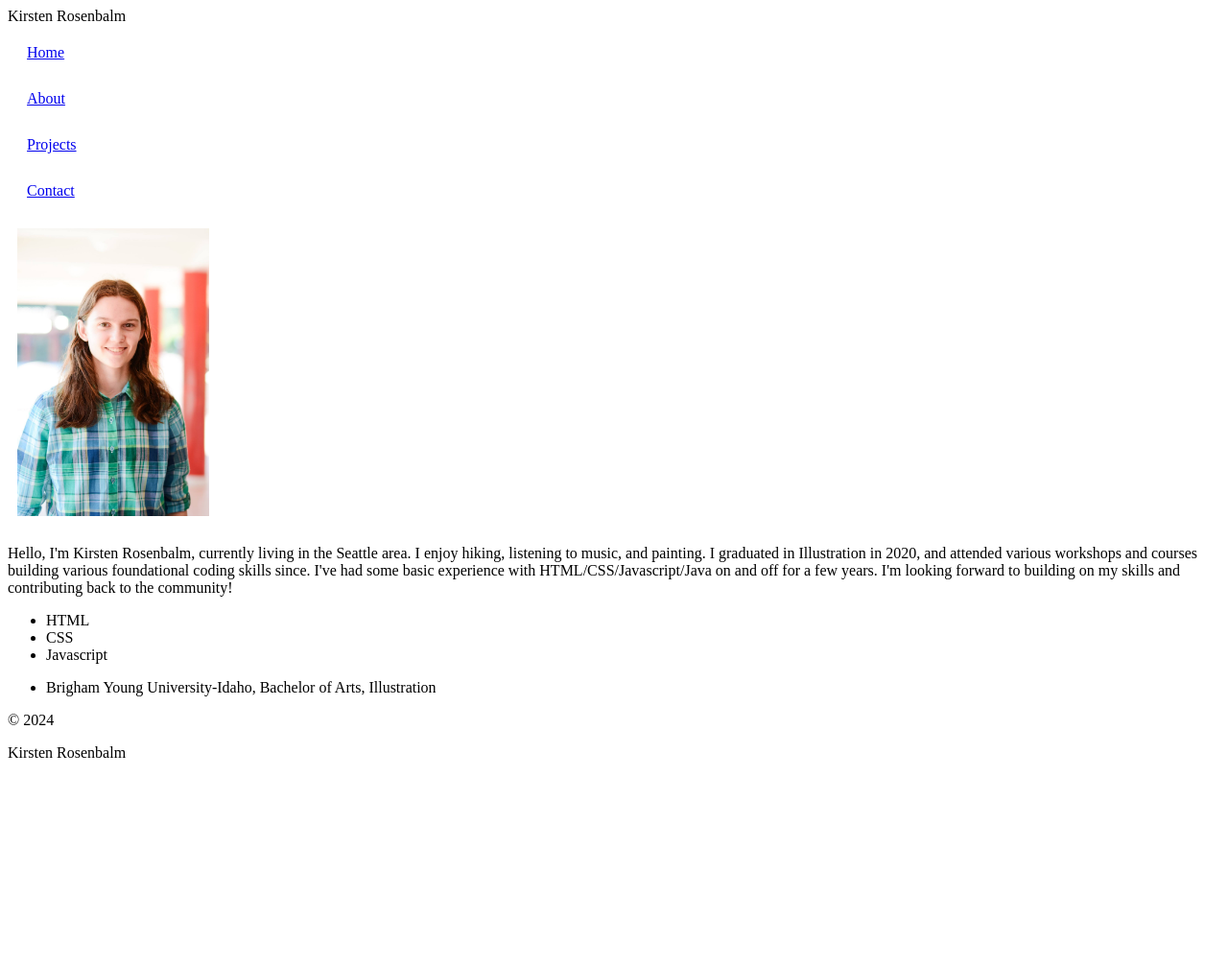
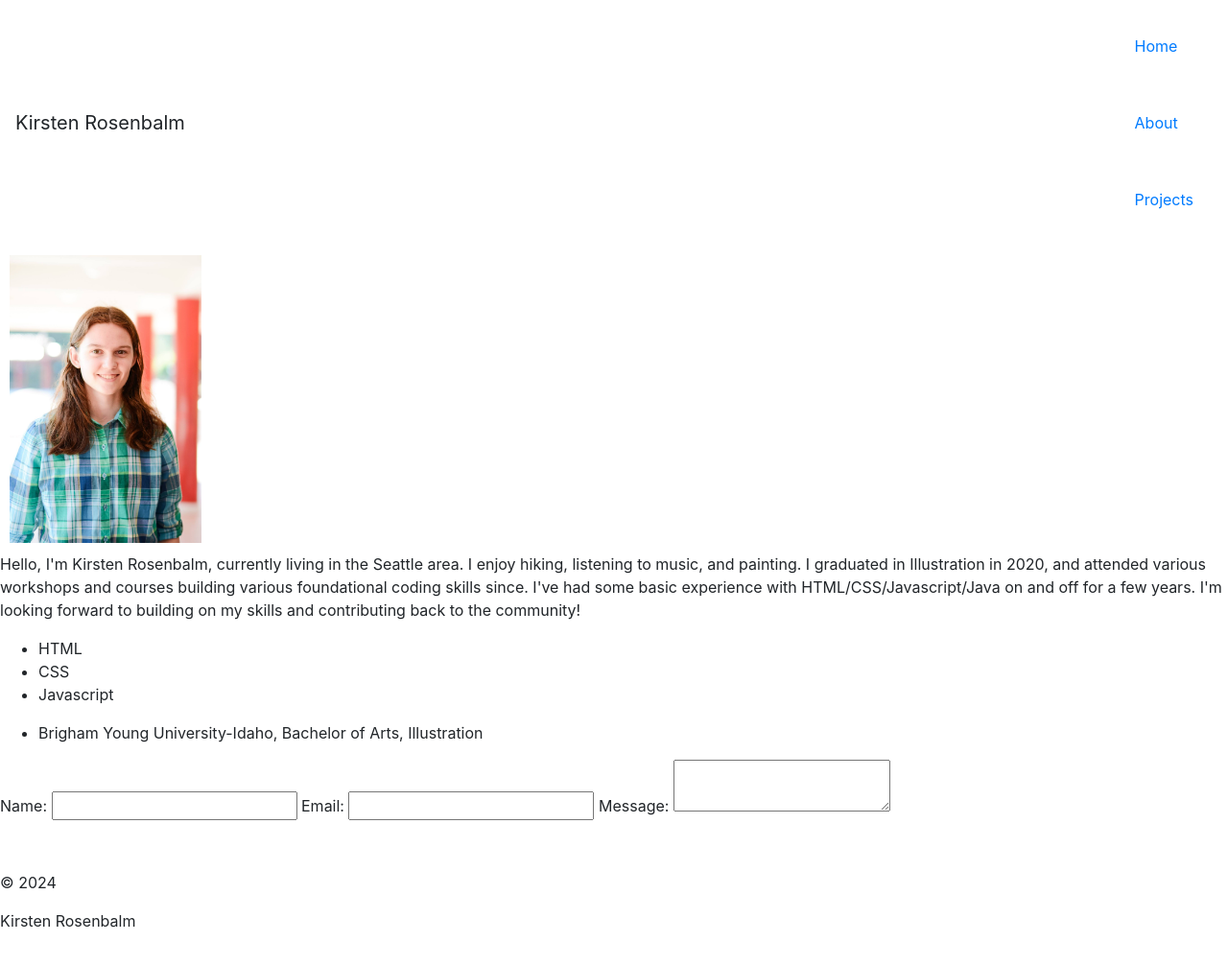
Before and after one commit to KirstenRosen/kirstenrosen.github.io, a plain HTML site: page about.html in a window 1280 px wide. Shown: the whole page at 96% size. Before the commit the page ends 810 px from the top, so only its background shows below. Drawn offline with nearby package versions, Linux system fonts and the light colour scheme.

Commit message:
first_update

```diff
--- a/about.html
+++ b/about.html
@@ -3,20 +3,34 @@
 <head>
     <meta charset="utf-8">
     <meta name="viewport" content="width=device-width, inital-scale=1, maximum-scale=1">
-    <title>About</title>
+    <title>Kirsten Rosenbalm</title>
     <meta name="description" content="Web Development Portfolio">
+
+    <link rel="stylesheet" href="https://stackpath.bootstrapcdn.com/bootstrap/4.3.1/css/bootstrap.min.css" integrity="sha384-ggOyR0iXCbMQv3Xipma34MD+dH/1fQ784/j6cY/iJTQUOhcWr7x9JvoRxT2MZw1T" crossorigin="anonymous">
     <link rel="stylesheet" href="styles.css">
 </head>
+
+
 <body>
-    <!-- navigation bar -->
+    <!-- bootstrap support -->
+    <script src="https://code.jquery.com/jquery-3.3.1.slim.min.js" integrity="sha384-q8i/X+965DzO0rT7abK41JStQIAqVgRVzpbzo5smXKp4YfRvH+8abtTE1Pi6jizo" crossorigin="anonymous"></script>
+    <script src="https://cdnjs.cloudflare.com/ajax/libs/popper.js/1.14.7/umd/popper.min.js" integrity="sha384-UO2eT0CpHqdSJQ6hJty5KVphtPhzWj9WO1clHTMGa3JDZwrnQq4sF86dIHNDz0W1" crossorigin="anonymous"></script>
+    <script src="https://stackpath.bootstrapcdn.com/bootstrap/4.3.1/js/bootstrap.min.js" integrity="sha384-JjSmVgyd0p3pXB1rRibZUAYoIIy6OrQ6VrjIEaFf/nJGzIxFDsf4x0xIM+B07jRM" crossorigin="anonymous"></script>
+
+    <!-- navigation bar */ -->
     <div class="navbar">
-        <div>Kirsten Rosenbalm</div>
-        <div class="navpages">
-            <p class="nav-item"><a href="index.html">Home</a></p>
-            <p class="nav-item"><a href="about.html">About</a></p>
-            <p class="nav-item"><a href="projects.html">Projects</a></p>
-            <p class="nav-item"><a href="#.html">Contact</a></p>
-        </div>
+        <div class="navbar-brand">Kirsten Rosenbalm</div>
+        <ul class="navbar-nav">
+            <li class="nav-item active">
+                <a class="nav-link" href="file:///Users/kirstenrosenbalm/Desktop/web_dev/portfolio-site/kirstenrosen.github.io/index.html#">Home</a>
+            </li>
+            <li class="nav-item">
+                <a class="nav-link" href="file:///Users/kirstenrosenbalm/Desktop/web_dev/portfolio-site/kirstenrosen.github.io/about.html">About</a>
+            </li>
+            <li class="nav-item">
+                <a class="nav-link" href="file:///Users/kirstenrosenbalm/Desktop/web_dev/portfolio-site/kirstenrosen.github.io/projects.html">Projects</a>
+            </li>
+        </ul>
     </div>
 
     <!-- bio -->
@@ -51,13 +65,29 @@
         </ul>
     </div>
 
-    <!-- work experience (lol what work experience)-->
+    <!-- work experience -->
+    <!--------->
+    <!--------->
+    <!-- N/A -->
+    <!--------->
+    <!--------->
 
+    <!-- contact -->
+    <form action="#" method="post">
+        <label for="name">Name: </label>
+        <input type="text" id="name" name="username">
+
+        <label for="address">Email: </label>
+        <input type="text" id="address" name="email">
+
+        <label for="message">Message: </label>
+        <textarea id="message" name="message"></textarea>
+    </form>
 
     <!-- footer -->
-    <footer>
-        <p>&copy 2024</p>
-        <p>Kirsten Rosenbalm</p>
+    <footer class="w-100 py-5 pl-auto">
+        <p class="footer-text">&copy 2024</p>
+        <p class="footer-text">Kirsten Rosenbalm</p>
     </footer>
 </body>
 </html>
```
